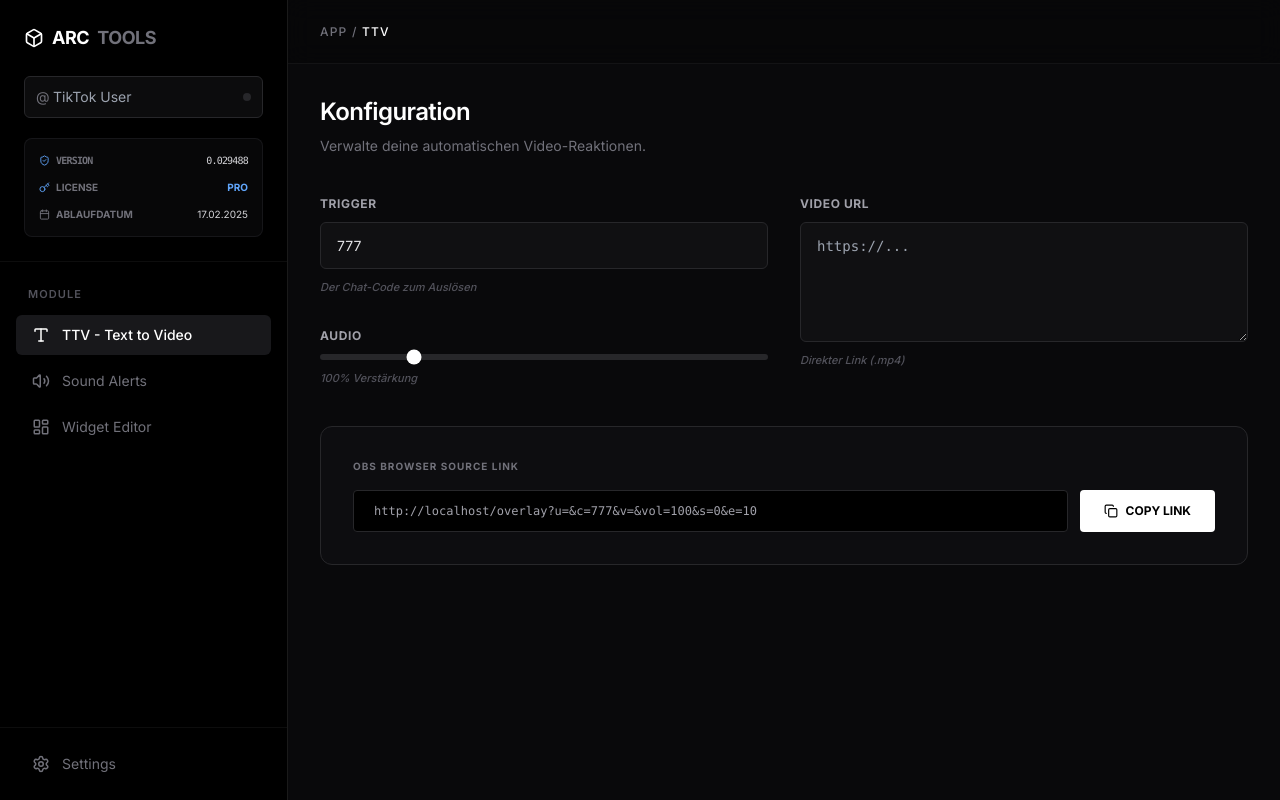
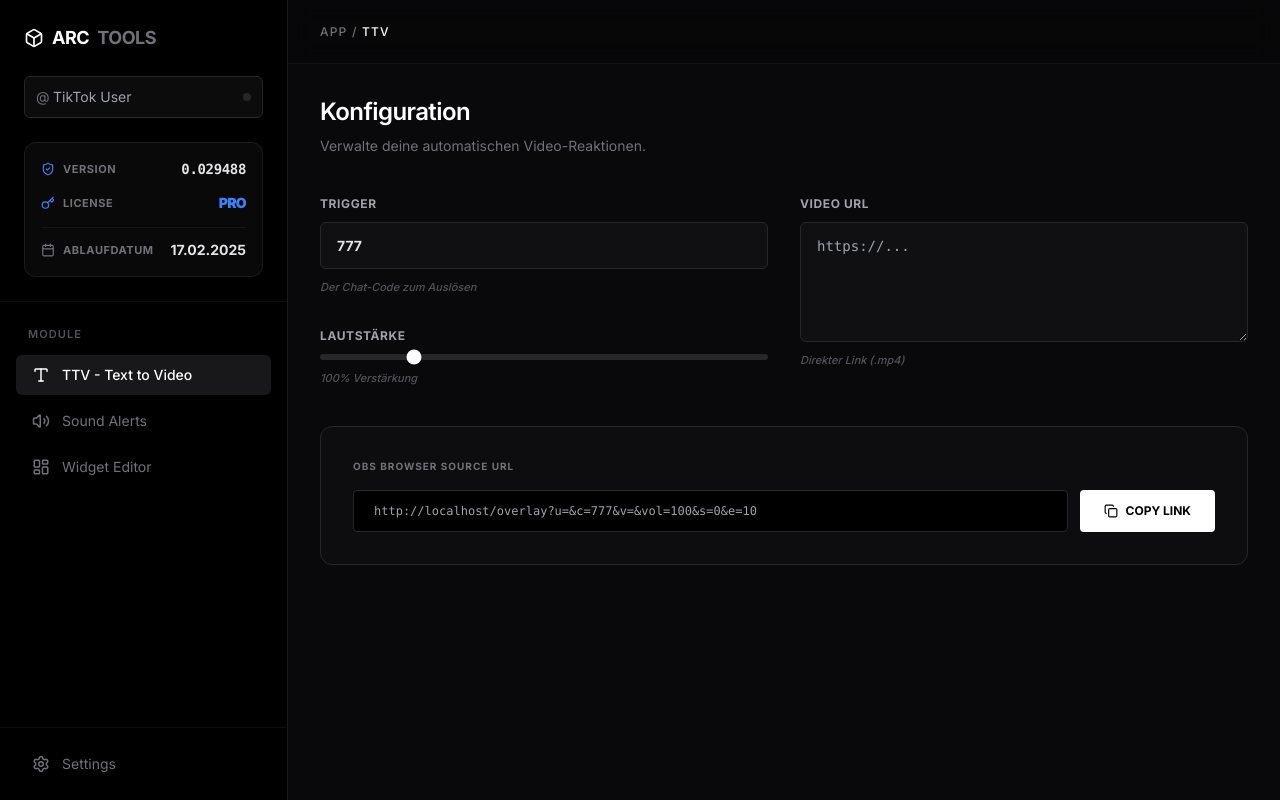
Before and after one commit to muhtarremsi/tiktok-overlay, a Next.js app: page / in a window 1280 px wide. Built offline with nearby package versions, Linux system fonts and the light colour scheme.

Commit message:
UI: Enhanced Pro-Box readability and font weight

```diff
--- a/app/page.tsx
+++ b/app/page.tsx
@@ -44,23 +44,21 @@ export default function Dashboard() {
 
   return (
     <div className="flex h-screen w-full overflow-hidden bg-[#09090b] text-zinc-200 font-sans">
-      {/* Mobile Sidebar Overlay */}
       {sidebarOpen && (
         <div className="fixed inset-0 bg-black/60 backdrop-blur-sm z-40 lg:hidden" onClick={() => setSidebarOpen(false)} />
       )}
 
-      {/* SIDEBAR - Desktop fest, Mobile Slide-in */}
       <aside className={`fixed inset-y-0 left-0 w-72 bg-black border-r border-white/10 z-50 transition-transform duration-300 lg:relative lg:translate-x-0 ${sidebarOpen ? "translate-x-0" : "-translate-x-full"}`}>
         <div className="flex flex-col h-full">
           <div className="p-6 border-b border-white/5">
-            <div className="flex items-center justify-between mb-6 text-white">
+            <div className="flex items-center justify-between mb-6 text-white text-nowrap">
               <h1 className="font-bold text-lg tracking-tight flex items-center gap-2">
                 <Box className="w-5 h-5 text-white" /> ARC<span className="text-zinc-500">TOOLS</span>
               </h1>
               <button className="lg:hidden" onClick={() => setSidebarOpen(false)}><X size={20} /></button>
             </div>
 
-            <div className="relative mb-5">
+            <div className="relative mb-6">
               <div className="absolute inset-y-0 left-3 flex items-center pointer-events-none text-zinc-500 text-sm">@</div>
               <input type="text" placeholder="TikTok User" value={username} onChange={(e) => setUsername(e.target.value)} className="w-full bg-zinc-900/50 border border-zinc-800 text-zinc-200 text-sm rounded-md py-2.5 pl-7 pr-10 focus:outline-none focus:border-zinc-600 transition-all" />
               <div className="absolute inset-y-0 right-3 flex items-center">
@@ -68,18 +66,25 @@ export default function Dashboard() {
               </div>
             </div>
 
-            <div className="bg-zinc-900/30 border border-zinc-800/50 rounded-lg p-3.5 space-y-3">
-              <div className="flex items-center justify-between font-mono tracking-tighter">
-                <span className="text-[10px] text-zinc-500 font-bold uppercase flex items-center gap-1.5"><ShieldCheck size={11} className="text-blue-400" /> VERSION</span>
-                <span className="text-[10px] text-zinc-300">{version}</span>
+            {/* VERBESSERTE PRO-BOX: GROSS & LESBAR */}
+            <div className="bg-zinc-900/40 border border-zinc-800/60 rounded-xl p-4 space-y-3.5 shadow-sm">
+              <div className="flex items-center justify-between">
+                <span className="text-[11px] text-zinc-500 font-bold uppercase tracking-wider flex items-center gap-2">
+                  <ShieldCheck size={14} className="text-blue-500" /> VERSION
+                </span>
+                <span className="text-sm text-zinc-200 font-mono font-bold tracking-tight">{version}</span>
               </div>
               <div className="flex items-center justify-between">
-                <span className="text-[10px] text-zinc-500 font-bold uppercase flex items-center gap-1.5"><Key size={11} className="text-blue-400" /> LICENSE</span>
-                <span className="text-[10px] text-blue-400 font-bold">{licenseType}</span>
+                <span className="text-[11px] text-zinc-500 font-bold uppercase tracking-wider flex items-center gap-2">
+                  <Key size={14} className="text-blue-500" /> LICENSE
+                </span>
+                <span className="text-sm text-blue-500 font-black tracking-tighter">{licenseType}</span>
               </div>
-              <div className="flex items-center justify-between">
-                <span className="text-[10px] text-zinc-500 font-bold uppercase flex items-center gap-1.5"><Calendar size={11} /> ABLAUFDATUM</span>
-                <span className="text-[10px] text-zinc-300">{expiryDate}</span>
+              <div className="flex items-center justify-between border-t border-white/5 pt-3">
+                <span className="text-[11px] text-zinc-500 font-bold uppercase tracking-wider flex items-center gap-2">
+                  <Calendar size={14} /> ABLAUFDATUM
+                </span>
+                <span className="text-sm text-zinc-200 font-bold">{expiryDate}</span>
               </div>
             </div>
           </div>
@@ -99,7 +104,6 @@ export default function Dashboard() {
         </div>
       </aside>
 
-      {/* MAIN CONTENT */}
       <main className="flex-1 flex flex-col min-w-0 bg-[#09090b]">
         <header className="h-16 border-b border-white/5 flex items-center justify-between px-8 bg-black/20 backdrop-blur-md sticky top-0 z-30">
           <div className="flex items-center gap-4">
@@ -135,13 +139,13 @@ function ModuleTTV({ username }: { username: string }) {
       </div>
       <div className="grid grid-cols-1 md:grid-cols-2 gap-8">
         <div className="space-y-8">
-          <InputGroup label="Trigger" desc="Der Chat-Code zum Auslösen"><input type="text" value={trigger} onChange={(e) => setTrigger(e.target.value)} className="input-field" /></InputGroup>
-          <InputGroup label="Audio" desc={`${volume}% Verstärkung`}><input type="range" min="0" max="500" value={volume} onChange={(e) => setVolume(e.target.value)} className="w-full h-1.5 bg-zinc-800 rounded-lg appearance-none cursor-pointer accent-white" /></InputGroup>
+          <InputGroup label="Trigger" desc="Der Chat-Code zum Auslösen"><input type="text" value={trigger} onChange={(e) => setTrigger(e.target.value)} className="input-field font-bold" /></InputGroup>
+          <InputGroup label="Lautstärke" desc={`${volume}% Verstärkung`}><input type="range" min="0" max="500" value={volume} onChange={(e) => setVolume(e.target.value)} className="w-full h-1.5 bg-zinc-800 rounded-lg appearance-none cursor-pointer accent-white" /></InputGroup>
         </div>
         <InputGroup label="Video URL" desc="Direkter Link (.mp4)"><textarea value={videoUrl} onChange={(e) => setVideoUrl(e.target.value)} className="input-field min-h-[120px] font-mono text-xs leading-relaxed" placeholder="https://..." /></InputGroup>
       </div>
       <div className="bg-zinc-900/30 border border-zinc-800 rounded-xl p-8">
-        <label className="text-[10px] font-bold text-zinc-500 mb-4 block uppercase tracking-widest">OBS Browser Source Link</label>
+        <label className="text-[10px] font-bold text-zinc-500 mb-4 block uppercase tracking-widest">OBS Browser Source URL</label>
         <div className="flex gap-3">
           <div className="flex-1 bg-black border border-zinc-800 rounded px-5 py-3 text-zinc-400 font-mono text-xs truncate select-all">{generatedLink}</div>
           <button onClick={() => {navigator.clipboard.writeText(generatedLink); setCopied(true); setTimeout(() => setCopied(false), 2000);}} className="bg-white text-black px-6 rounded font-bold text-xs uppercase hover:bg-zinc-200 transition-all flex items-center gap-2">
```
